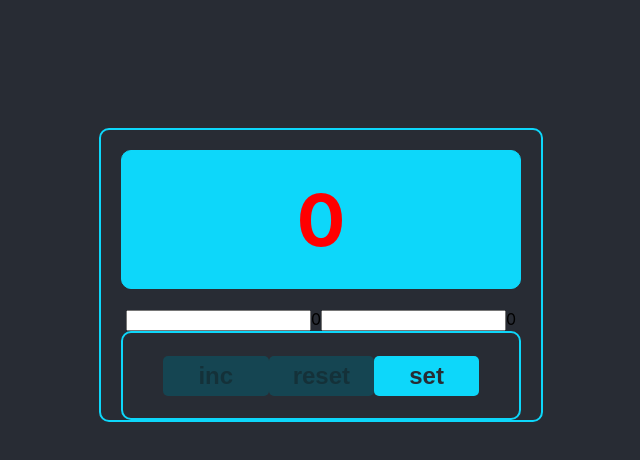
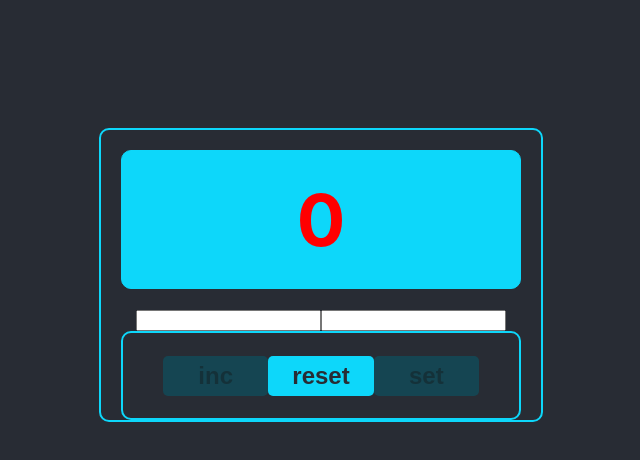
Before and after one commit to tkachiko/counter, a React (Create React App) app: page / in a window 1280 px wide. Shown: the top 460 px of the page, without its empty margins (319-959 px from the left). Built offline with nearby package versions, Linux system fonts and the light colour scheme.

Commit message:
implement buttons disabling

```diff
--- a/src/components/Counter/Counter.tsx
+++ b/src/components/Counter/Counter.tsx
@@ -17,15 +17,24 @@ export type CounterPropType = {
 export const Counter = (props: CounterPropType) => {
   const {count, maxValue, startValue, increment, reset, setValues, setStart, setMax} = props;
 
-  const isIncButtonDisabled = count === maxValue;
-  const isResetButtonDisabled = count === startValue;
+  const isIncButtonDisabled = count === maxValue || startValue > maxValue;
+  // const isResetButtonDisabled = count === startValue || startValue > maxValue;
+  const isSetButtonDisabled = startValue === maxValue || startValue > maxValue;
 
   const incBtn = <span>inc</span>;
   const resBtn = <span>reset</span>;
   const setBtn = <span>set</span>;
 
   const set = () => {
-    setValues(startValue, maxValue);
+    if (startValue < maxValue) {
+      setValues(startValue, maxValue);
+    } else {
+       /*
+       *  TODO:  - display error message
+       *         - block inputs
+       */
+      return console.log('ERROR!')
+    }
   };
 
   const setStartValue = (e: ChangeEvent<HTMLInputElement>) => {
@@ -38,13 +47,16 @@ export const Counter = (props: CounterPropType) => {
   return (
     <div className={s.counter}>
       <Display count={count} maxValue={maxValue}/>
-      <input onChange={setStartValue} type="number"/>{startValue}
-      <input onChange={setMaxValue} type="number"/>{maxValue}
+      {/*
+      * TODO: add layout and styles
+      */}
+      <input onChange={setStartValue} type="number"/>
+      <input onChange={setMaxValue} type="number"/>
 
       <div className={s.buttons}>
         <Button disabled={isIncButtonDisabled} callBack={increment}>{incBtn}</Button>
-        <Button disabled={isResetButtonDisabled} callBack={reset}>{resBtn}</Button>
-        <Button disabled={false} callBack={set}>{setBtn}</Button>
+        <Button disabled={false} callBack={reset}>{resBtn}</Button>
+        <Button disabled={isSetButtonDisabled} callBack={set}>{setBtn}</Button>
       </div>
     </div>
   );
```
